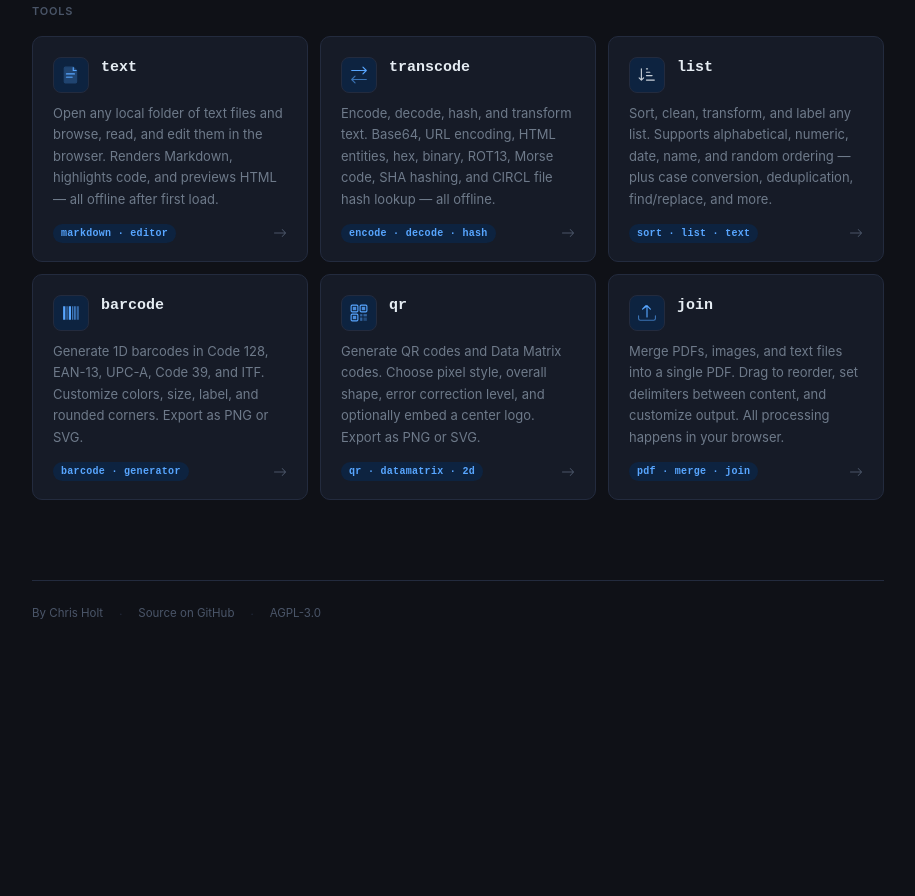
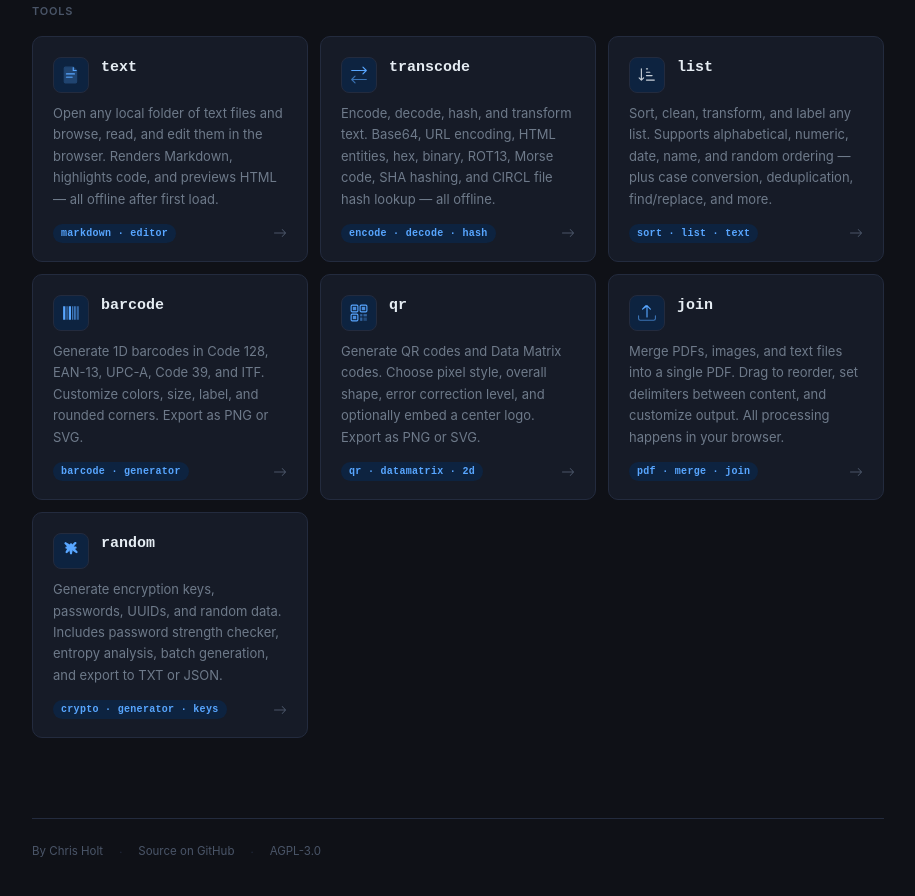
Before and after one commit to humor4fun/tools, a plain HTML site: page index.html in a window 1280 px wide. Shown: the part 338-1234 px from the top of the page, without its empty margins (182-1097 px from the left). Before the commit the page ends 1040 px from the top, so only its background shows below. Drawn offline with Linux system fonts and the light colour scheme.

Commit message:
Add random tool card, update CSP, remove script
Add a new "random" tool card to the homepage linking to /random/ (icon, description, tags, and arrow). Update Content-Security-Policy in _headers to allow static.cloudflareinsights.com for script-src and connect-src (enabling Cloudflare Insights). Remove a stray <script src="../utils/tokens.css"></script> from random/index.html.

```diff
--- a/index.html
+++ b/index.html
@@ -425,10 +425,31 @@
             <path d="M1 8a.5.5 0 0 1 .5-.5h11.793l-3.147-3.146a.5.5 0 0 1 .708-.708l4 4a.5.5 0 0 1 0 .708l-4 4a.5.5 0 0 1-.708-.708L13.293 8.5H1.5A.5.5 0 0 1 1 8z"/>
           </svg>
         </div>
+       </a>
+
+      <a class="tool-card" href="/random/">
+        <div class="tool-card-header">
+          <div class="tool-card-icon">
+            <svg width="18" height="18" viewBox="0 0 16 16" fill="none">
+              <path d="M8 1a1 1 0 0 1 1 1v.293l2.146-2.147a1 1 0 1 1 1.414 1.414L10.414 4H12a1 1 0 1 1 0 2h-.586l2.146 2.146a1 1 0 1 1-1.414 1.414L9 7.414V10a1 1 0 1 1-2 0V7.414L4.854 9.56a1 1 0 1 1-1.414-1.414L4.586 6H4a1 1 0 0 1 0-2h.586L2.44 1.854a1 1 0 0 1 1.414-1.414L7 2.293V2a1 1 0 0 1 1-1z" fill="#58a6ff"/>
+              <circle cx="8" cy="8" r="1.5" fill="#58a6ff" opacity="0.7"/>
+            </svg>
+          </div>
+          <div>
+            <div class="tool-card-title">random</div>
+          </div>
+        </div>
+        <p class="tool-card-desc">Generate encryption keys, passwords, UUIDs, and random data. Includes password strength checker, entropy analysis, batch generation, and export to TXT or JSON.</p>
+        <div class="tool-card-footer">
+          <span class="tool-tag">crypto · generator · keys</span>
+          <svg class="tool-card-arrow" width="14" height="14" viewBox="0 0 16 16" fill="currentColor">
+            <path d="M1 8a.5.5 0 0 1 .5-.5h11.793l-3.147-3.146a.5.5 0 0 1 .708-.708l4 4a.5.5 0 0 1 0 .708l-4 4a.5.5 0 0 1-.708-.708L13.293 8.5H1.5A.5.5 0 0 1 1 8z"/>
+          </svg>
+        </div>
       </a>
 
-    </div>
-  </section>
+     </div>
+   </section>
 
   <footer>
     <span class="footer-text">By <a href="https://github.com/chrisholt0" target="_blank" rel="noopener">Chris Holt</a></span>
```
Also changed, not shown: random/index.html (+0 -1 lines), 1 other file.
